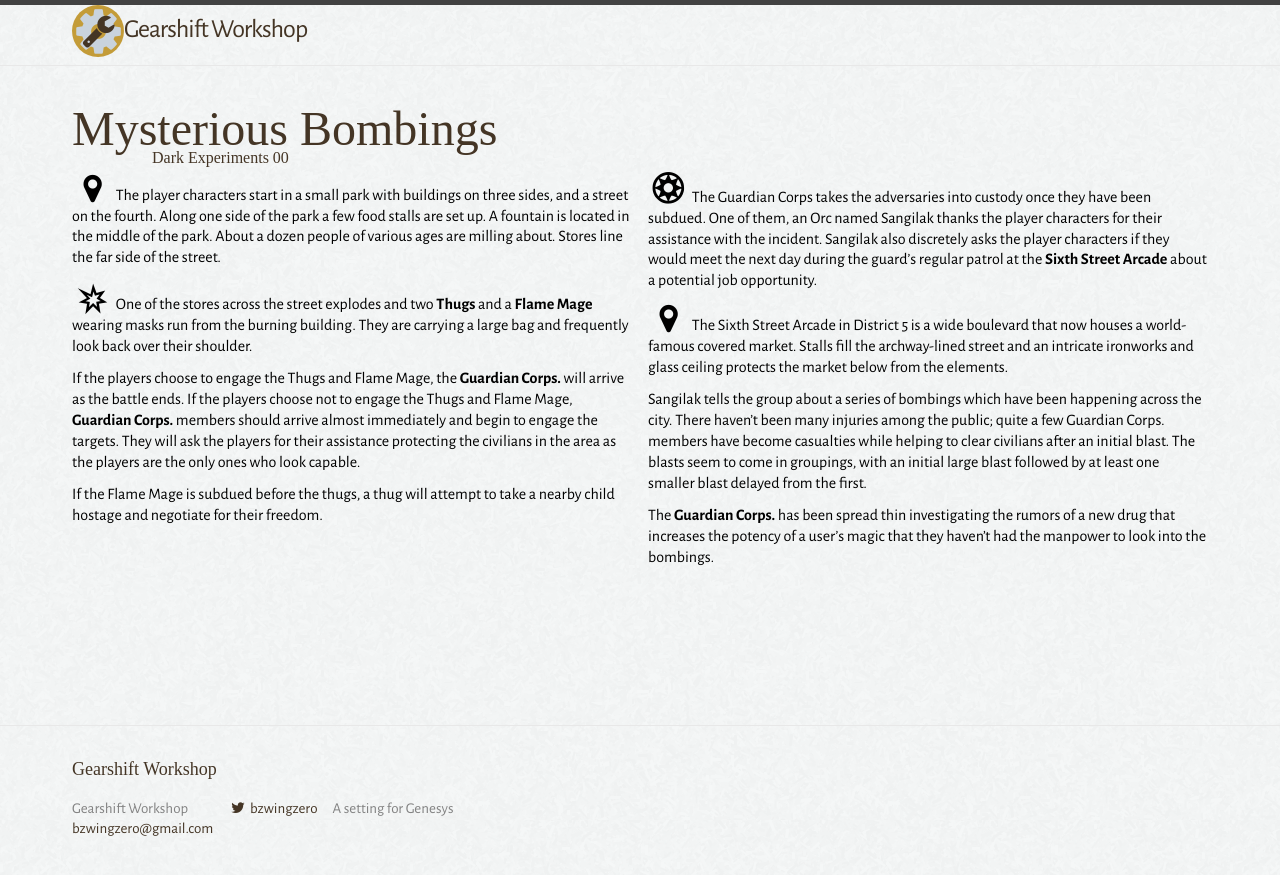
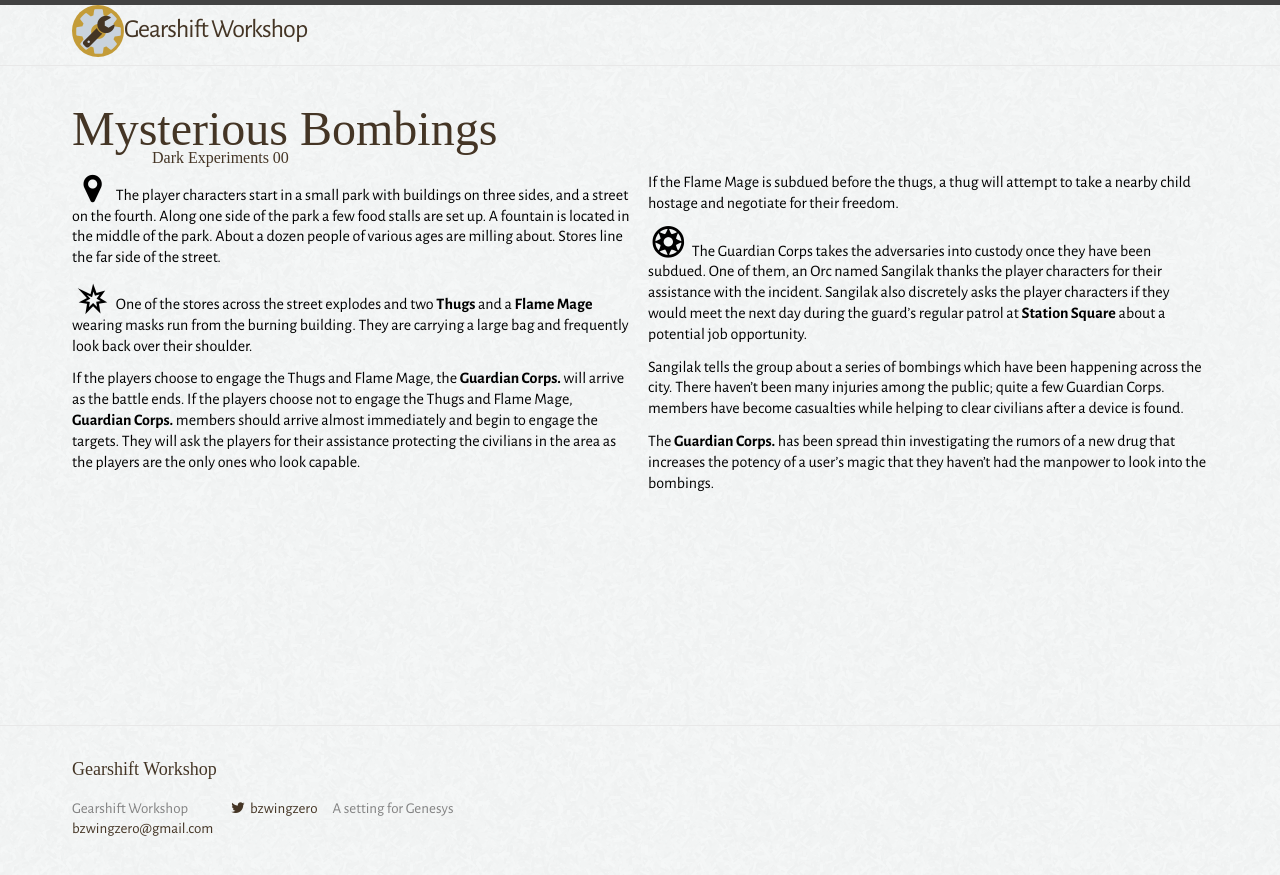
Before and after one commit to BZWingZero/Gearshift-Workshop, a Jekyll site: the page built from _campaigns/dark_experiments/prologue.md, in a window 1280 px wide. Shown: the top 875 px of the page. Built offline with Jekyll 4.4.1, drawn with Linux system fonts in a browser that asks for light colours; some web fonts are replaced.

Commit message:
revised campaign, fixed typo

```diff
--- a/_campaigns/dark_experiments/prologue.md
+++ b/_campaigns/dark_experiments/prologue.md
@@ -15,10 +15,10 @@ If the players choose to engage the Thugs and Flame Mage, the **Guardian Corps.*
 
 If the Flame Mage is subdued before the thugs, a thug will attempt to take a nearby child hostage and negotiate for their freedom.
 
-<i class="fa symbols fa-2x fa-fw">t</i> The Guardian Corps takes the adversaries into custody once they have been subdued. One of them, an Orc named Sangilak thanks the player characters for their assistance with the incident. Sangilak also discretely asks the player characters if they would meet the next day during the guard's regular patrol at the **Sixth Street Arcade** about a potential job opportunity.
+<i class="fa symbols fa-2x fa-fw">t</i> The Guardian Corps takes the adversaries into custody once they have been subdued. One of them, an Orc named Sangilak thanks the player characters for their assistance with the incident. Sangilak also discretely asks the player characters if they would meet the next day during the guard's regular patrol at **Station Square** about a potential job opportunity.
 
-<i class="fa fa-map-marker fa-2x fa-fw"></i> The Sixth Street Arcade in District 5 is a wide boulevard that now houses a world-famous covered market. Stalls fill the archway-lined street and an intricate ironworks and glass ceiling protects the market below from the elements.
+<!-- <i class="fa fa-map-marker fa-2x fa-fw"></i> The Sixth Street Arcade in District 5 is a wide boulevard that now houses a world-famous covered market. Stalls fill the archway-lined street and an intricate ironworks and glass ceiling protects the market below from the elements.  -->
 
-Sangilak tells the group about a series of bombings which have been happening across the city. There haven't been many injuries among the public; quite a few Guardian Corps. members have become casualties while helping to clear civilians after an initial blast. The blasts seem to come in groupings, with an initial large blast followed by at least one smaller blast delayed from the first.
+Sangilak tells the group about a series of bombings which have been happening across the city. There haven't been many injuries among the public; quite a few Guardian Corps. members have become casualties while helping to clear civilians after a device is found.
 
 The **Guardian Corps.** has been spread thin investigating the rumors of a new drug that increases the potency of a user's magic that they haven't had the manpower to look into the bombings.
```
Also changed, not shown: _world/gearshift/index.md (+1 -1 lines).
